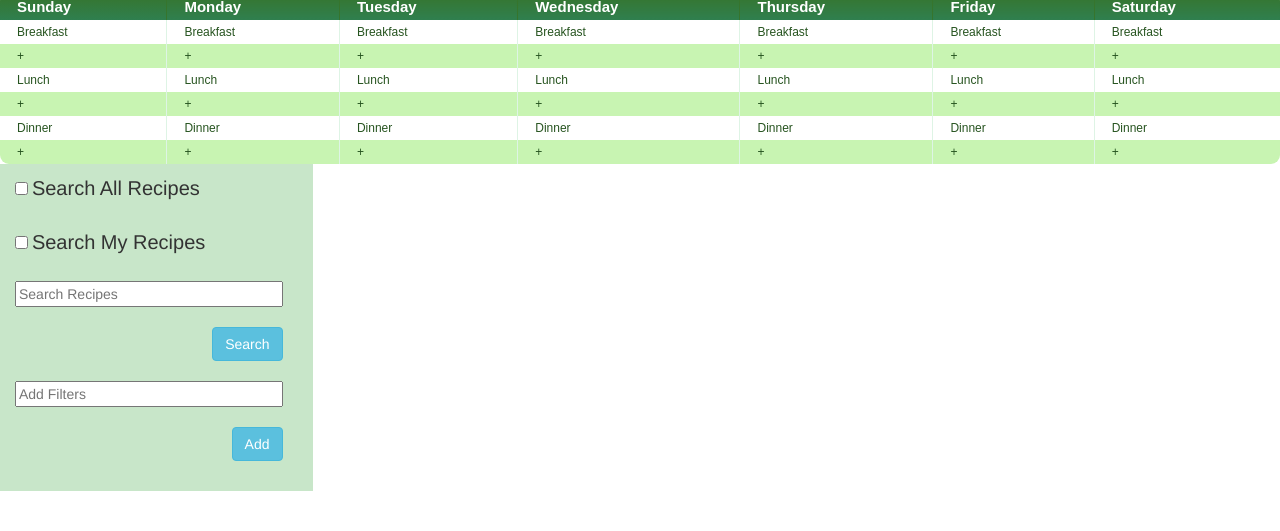
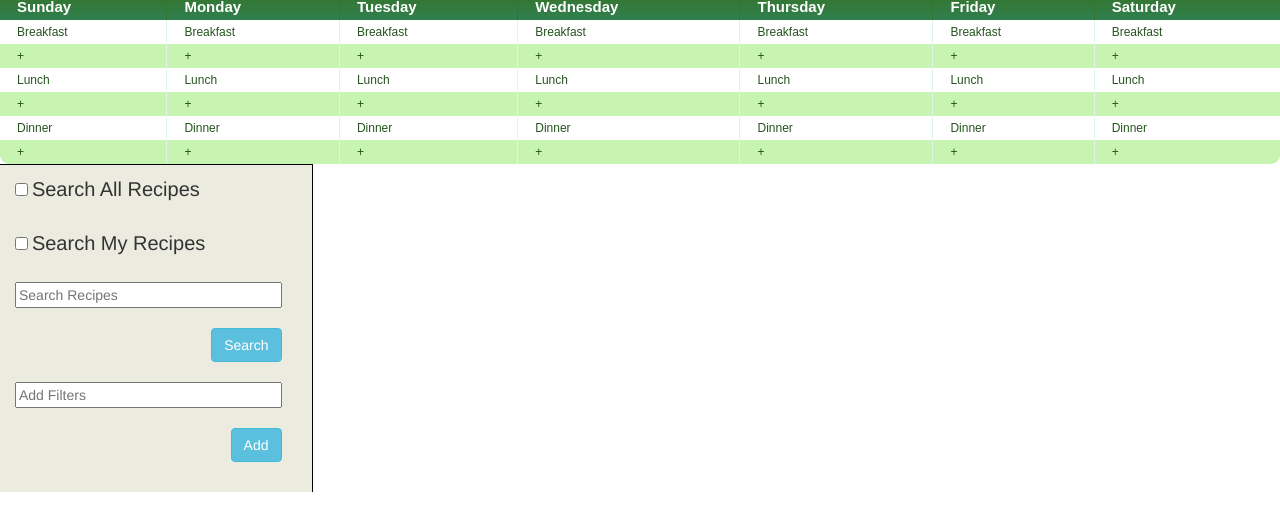
Before and after one commit to ccmachone/plangredient, a plain HTML site: page calendar.html in a window 1280 px wide. Shown: the part 129-660 px from the top of the page. Drawn offline with nearby package versions, Linux system fonts and the light colour scheme; a script that the page names is missing.

Commit message:
search side bar color

```diff
--- a/calendar.css
+++ b/calendar.css
@@ -2,3 +2,9 @@
 {
 	display: none;
 }
+
+.col-md-3.side-bar {
+    background-color: #ebebe0;
+    border-top: 1px solid black;
+    border-right: 1px solid black;
+}
--- a/calendar.html
+++ b/calendar.html
@@ -59,7 +59,7 @@
 		</table>
 	</div>
 	<div class="row">
-		<div class="col-md-3" style="background-color: #C8E6C9;">
+		<div class="col-md-3 side-bar">
 			<div id="searchNav">
 				<div class="search">
 					<div class="row">
```
Also changed, not shown: recipes_list.html (+5 -2 lines).
